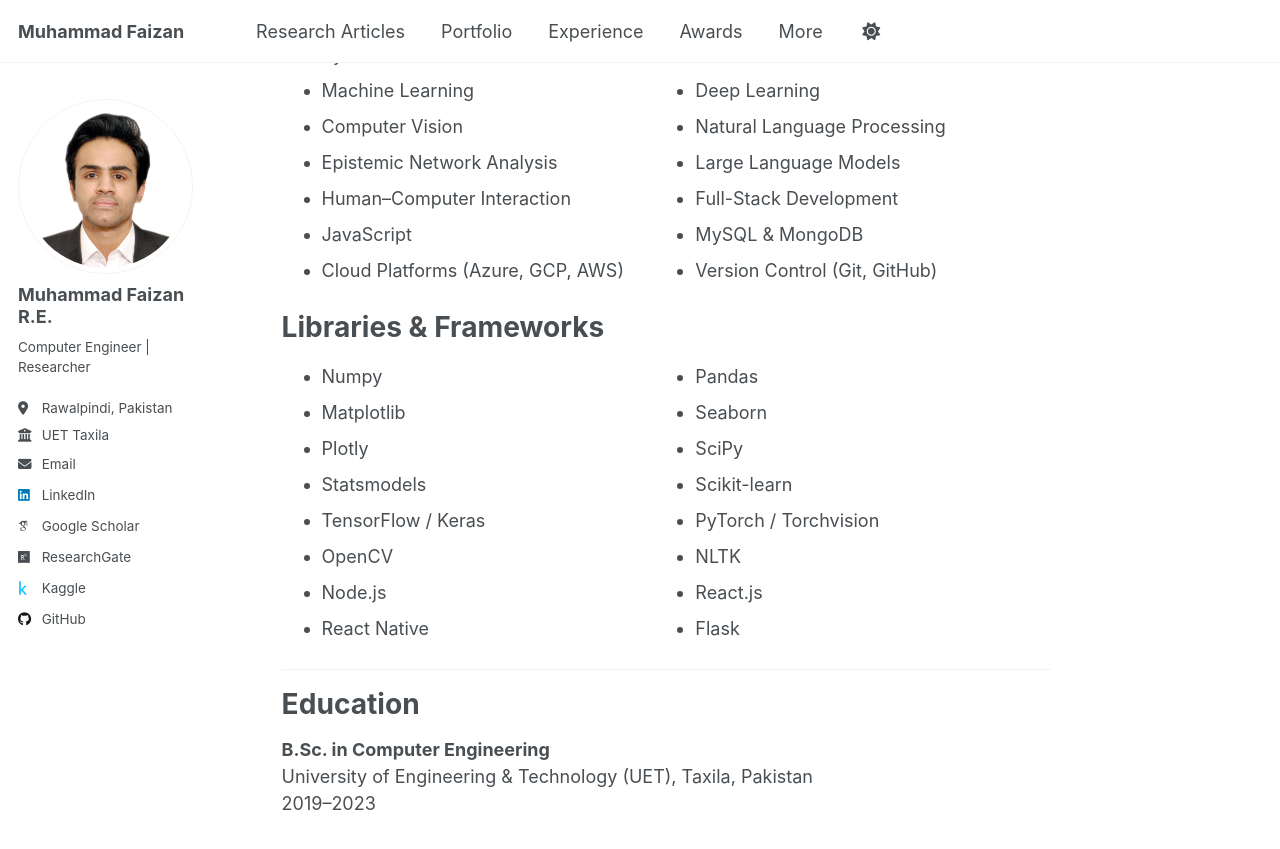
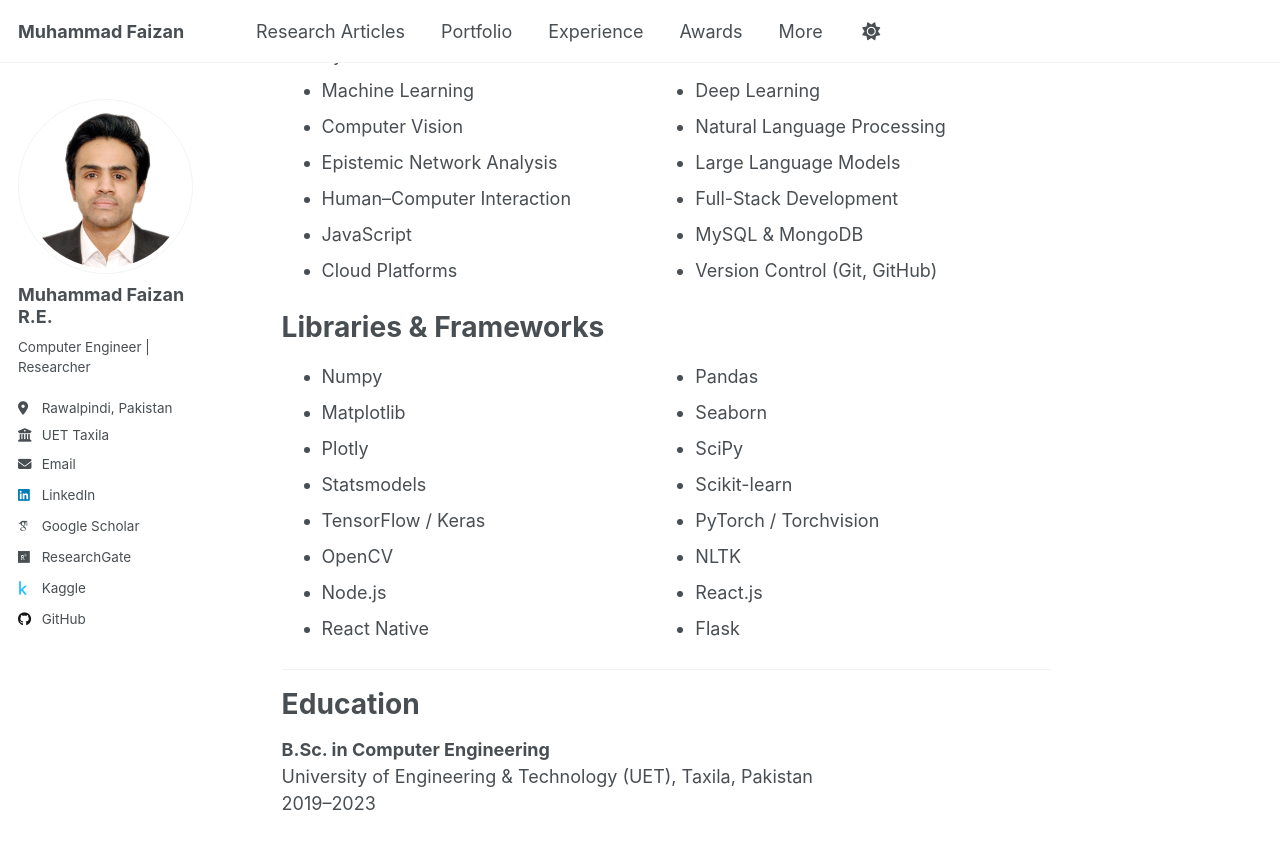
Before and after one commit to MuhammadFaizan99/MuhammadFaizan99.github.io, a Jekyll site: the page built from _pages/about.md, in a window 1280 px wide and 900 px high, scrolled down 762 px. Shown: the top 849 px of the window. Built offline with Jekyll 4.4.1, drawn with Linux system fonts in a browser that asks for light colours; some web fonts are replaced; a script that is not in the unit is left out.

Commit message:
Modify cloud platforms list item

```diff
--- a/_pages/about.md
+++ b/_pages/about.md
@@ -24,7 +24,7 @@ Areas of Expertise
 <li>Epistemic Network Analysis</li>
 <li>Human–Computer Interaction</li>
 <li>JavaScript</li>
-<li>Cloud Platforms (Azure, GCP, AWS)</li>
+<li>Cloud Platforms</li>
 <li>Data Science</li>
 <li>Deep Learning</li>
 <li>Natural Language Processing</li>
```
